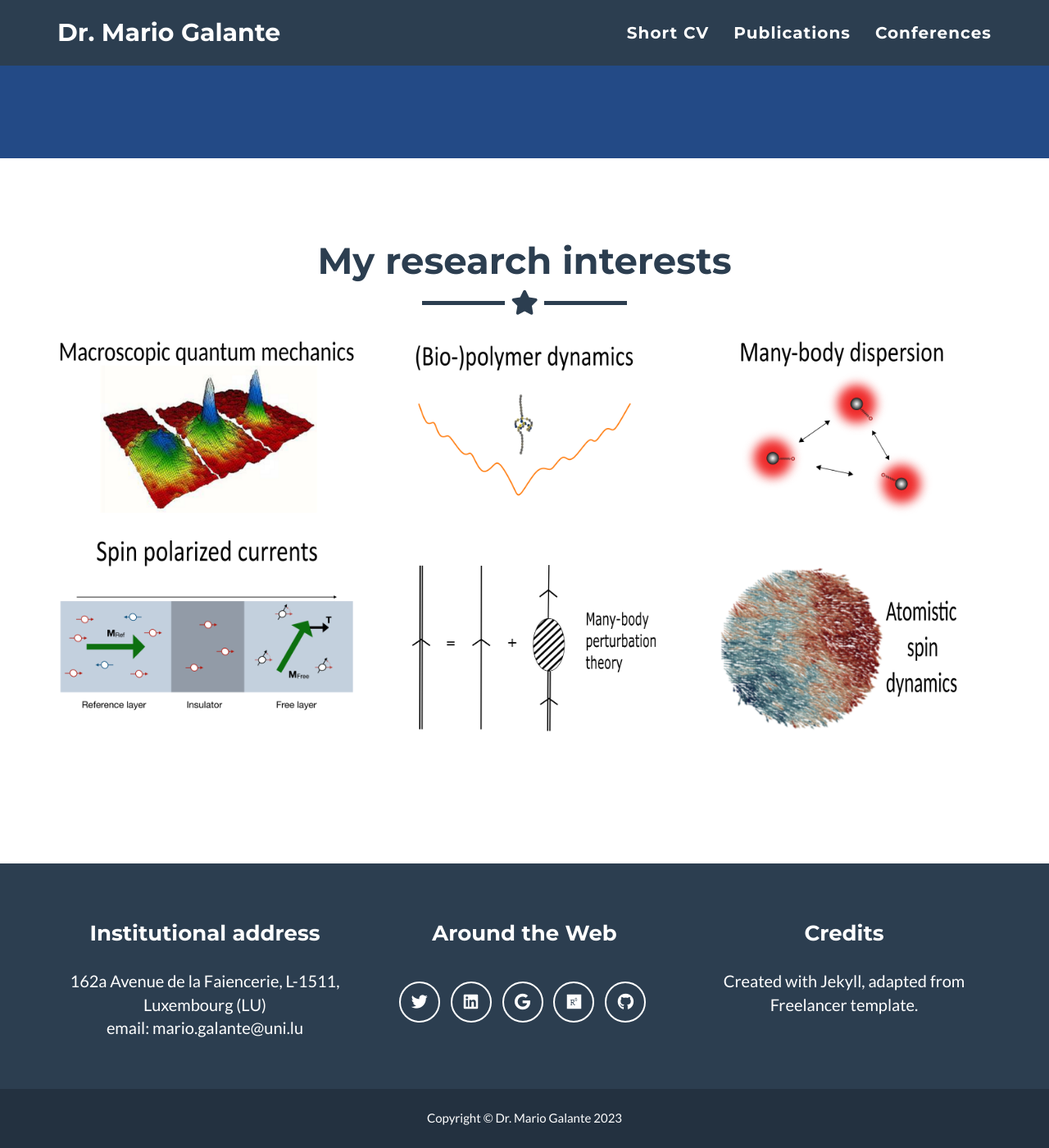
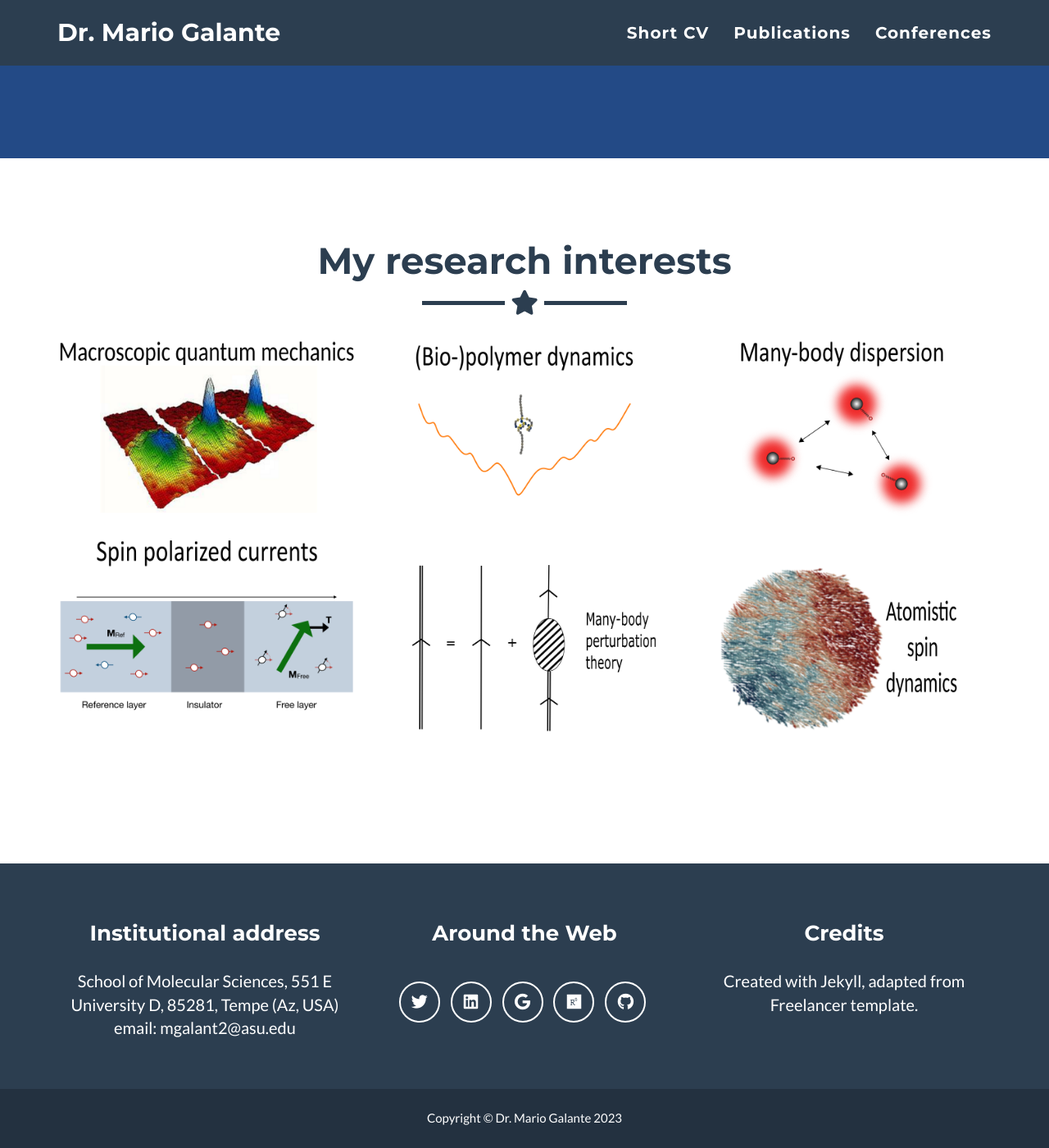
Before and after one commit to galante-mario/galante-mario.github.io, a Jekyll site: the page built from index.html, in a window 1280 px wide and 1400 px high, scrolled down 515 px. Shown: the whole window at 82% size. Built offline with Jekyll 4.4.1, drawn with Linux system fonts in a browser that asks for light colours; grey boxes are pictures that could not be loaded.

```diff
--- a/_config.yml
+++ b/_config.yml
@@ -53,8 +53,8 @@ social:
 
 # Postal address (add as many lines as necessary)
 address:
-  - line: 162a Avenue de la Faiencerie, L-1511, Luxembourg (LU)
-  - line: "email: mario.galante@uni.lu"
+  - line: School of Molecular Sciences, 551 E University D, 85281, Tempe (Az, USA)
+  - line: "email: mgalant2@asu.edu"
 
 # Credits content
 credits: 'Created with Jekyll, adapted from Freelancer template.'
--- a/_includes/css/main.css
+++ b/_includes/css/main.css
@@ -381,6 +381,7 @@ footer .footer-above {
     padding-top: 50px;
     z-index: 300;
     background-color: #{{ site.color.secondary }};
+    display: flex;
 }
 
 footer .footer-col {
```
Also changed, not shown: conferences.md (+1 -1 lines), 3 other files.
